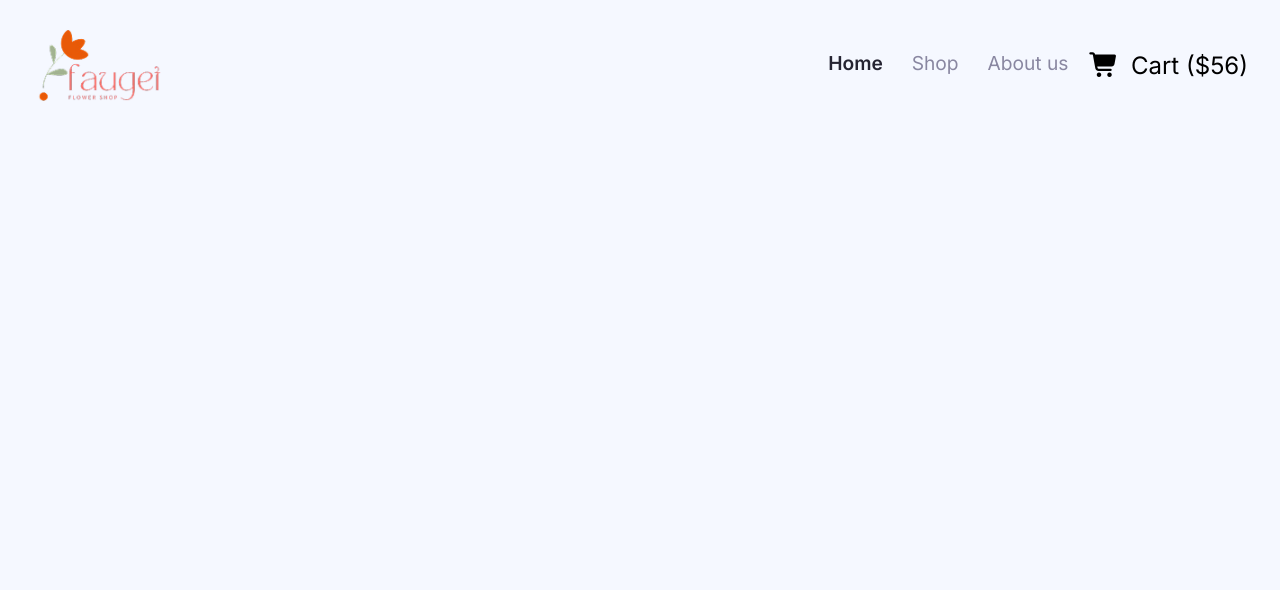
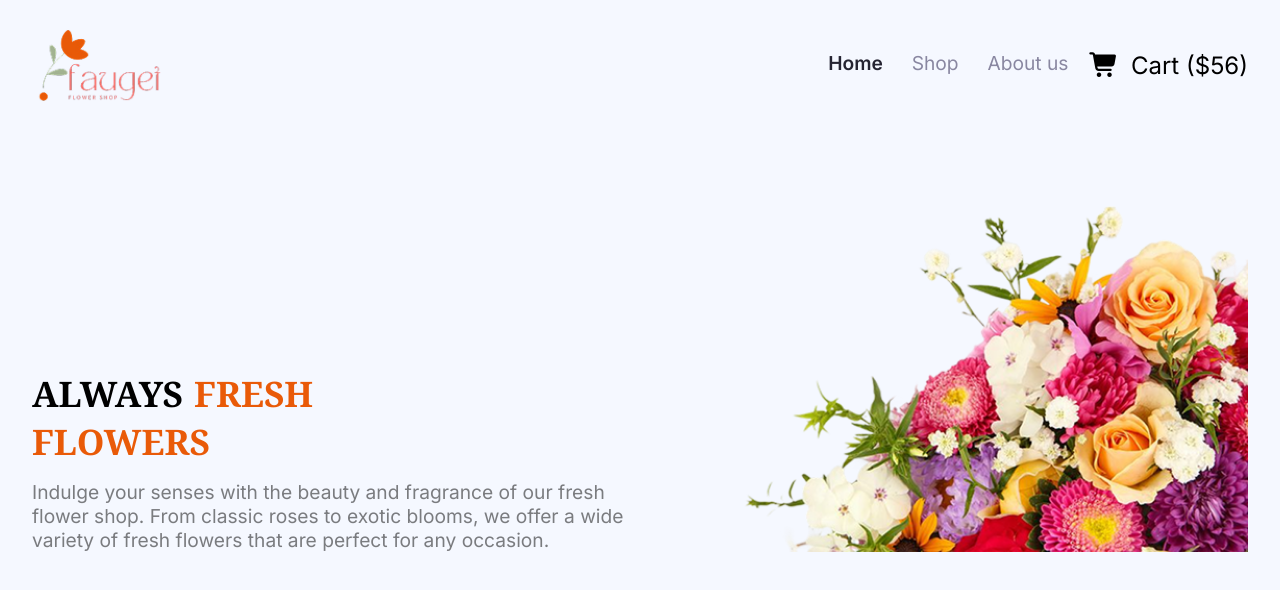
Before and after one commit to TamimKhan-dev/Assignment-2, a plain HTML site: page index.html in a window 1280 px wide. Drawn offline with Linux system fonts and the light colour scheme.

Commit message:
added banner section with responsive design

```diff
--- a/index.html
+++ b/index.html
@@ -6,7 +6,7 @@
     <title>Assignment-2</title>
     <!-- CSS file links -->
     <link rel="stylesheet" href="styles/navbar.css">
-
+    <link rel="stylesheet" href="styles/banner.css">
 
     <!-- Font awesome link -->
     <link rel="stylesheet" href="https://cdnjs.cloudflare.com/ajax/libs/font-awesome/7.0.0/css/all.min.css" integrity="sha512-DxV+EoADOkOygM4IR9yXP8Sb2qwgidEmeqAEmDKIOfPRQZOWbXCzLC6vjbZyy0vPisbH2SyW27+ddLVCN+OMzQ==" crossorigin="anonymous" referrerpolicy="no-referrer" />
@@ -18,6 +18,7 @@
 </head>
 <body class="inter-primary">
     <header>
+        <!-- Navbar HTML structure -->
         <nav class="navbar">
             <img class="navbar_logo" src="assets/logo.png" alt="Websites logo">
             <div class="navbar_content">
@@ -32,7 +33,14 @@
             </div>
         </nav>
 
-        <div class="banner"></div>
+        <!-- Banner HTML structure -->
+        <div class="banner">
+            <img src="assets/hero-flower.png" alt="banner sections image">
+            <div class="banner_content">
+                <h1 class="banner_title noto-serif-secondary">ALWAYS<span class="custom_color" style="margin-left: 0.7rem;">FRESH FLOWERS</span></h1>
+                <p class="descriptions banner_description">Indulge your senses with the beauty and fragrance of our fresh flower shop. From classic roses to exotic blooms, we offer a wide variety of fresh flowers that are perfect for any occasion. </p>
+            </div>
+        </div>
     </header>
 </body>
 </html>
--- a/styles/banner.css
+++ b/styles/banner.css
@@ -0,0 +1,82 @@
+/* Banner styles */
+.banner{
+    display: flex;
+    flex-direction: column;
+    gap: 1.8rem;
+}
+.banner img{
+    width: 100%;
+    margin-top: 1.7rem;
+}
+.banner_content{
+    width: 89%;
+    margin: 0 auto;
+}
+.banner_title{
+    color: #000000;
+    font-weight: 700;
+    margin-bottom: 0.9rem;
+    font-size: 1.6rem;
+    width: 200px;
+}
+
+.banner_description{
+    width: 100%;
+    font-size: 0.9rem;
+}
+
+/* Banner Responsive styles start from here */
+@media screen and (min-width:768px) and (max-width: 1023px){
+    .banner_description{
+        font-size: 1.1rem;
+        width: 500px;
+    }
+}
+@media screen and (min-width: 1024px) {
+    .banner{
+        width: 95%;
+        margin: 3rem auto 0;
+        flex-direction: row;
+        justify-content: space-between;
+        align-items: flex-end;
+    }
+    .banner_content{
+        width: 50%;
+    }
+    .banner img{
+        width: 50%;
+        order: 2;
+    }
+    .banner_title{
+        font-size: 2.2rem;
+    }
+    .banner_description{
+        font-size: 1.2rem;
+    }
+}
+
+@media screen and (min-width: 1440px) {
+    .banner{
+        width: 86%;
+    }
+    .banner_description{
+        width: 500px;
+        font-size: 1.4rem;
+    }
+}
+
+@media screen and (min-width: 1900px) {
+    .banner{
+        width: 80%;
+    }
+    .banner_description{
+        width: 580px
+    }
+    .banner_content{
+        width: 100%;
+        padding-bottom: 3.8rem;
+    }
+    .banner img{
+        width: 100%;
+    }
+}
--- a/styles/navbar.css
+++ b/styles/navbar.css
@@ -20,12 +20,21 @@
   font-variation-settings:
     "wdth" 100;
 }
+/* shared styles */
+.custom_color{
+  color: #E95A08;
+}
+
+.descriptions{
+  color: rgba(0, 0, 0, 0.5);
+}
 
 
 
 /* Header section styles */
 header{
   padding-top: 1.1rem;
+  margin-bottom: 60px;
 }
 /* navbar section styles */
 .navbar{
@@ -55,7 +64,8 @@ header{
 /* Responsive design starts from here */
 @media screen and (min-width: 1024px) {
   header{
-    padding-top: 1.5rem
+    padding-top: 1.5rem;
+    margin-bottom: 80px;
   }
   .navbar_content{
     display: flex;
@@ -84,6 +94,7 @@ header{
 @media screen and (min-width: 1440px) {
   header{
     padding-top: 2rem;
+    margin-bottom: 120px;
   }
   .navbar{
     width: 86%;
```
